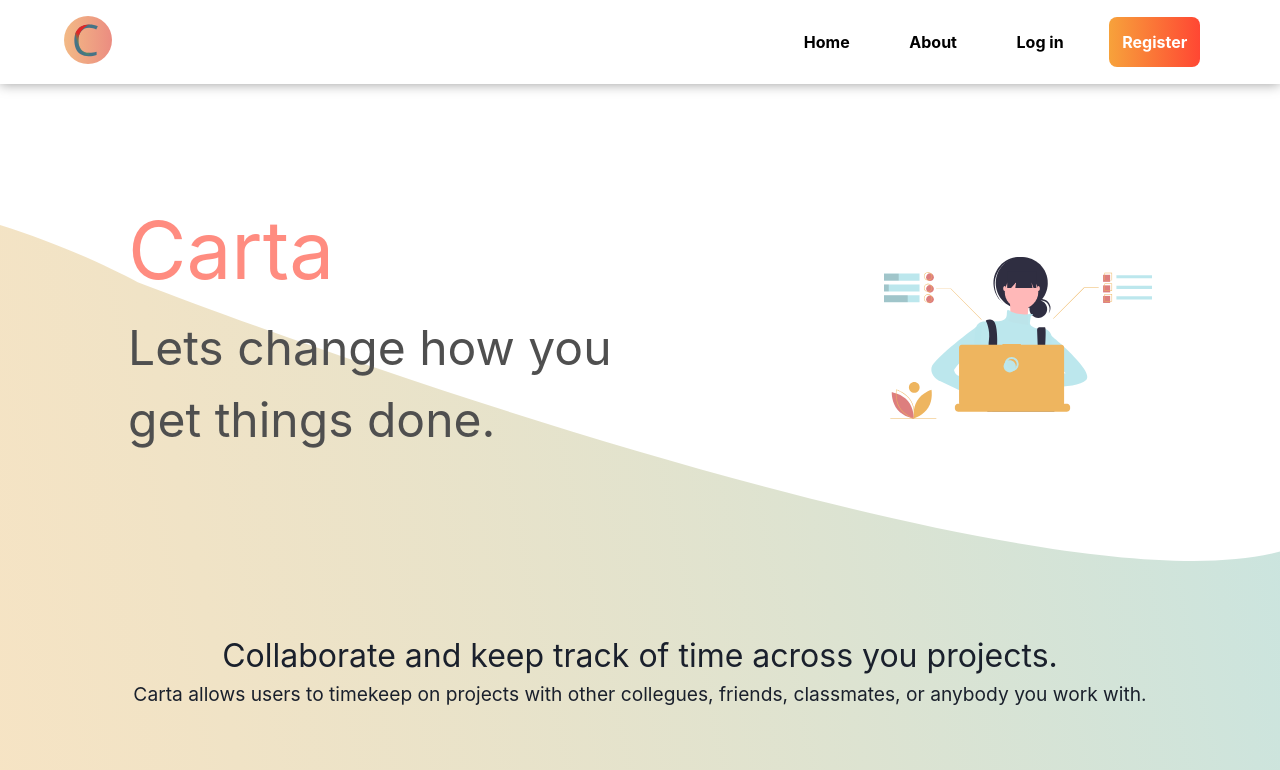
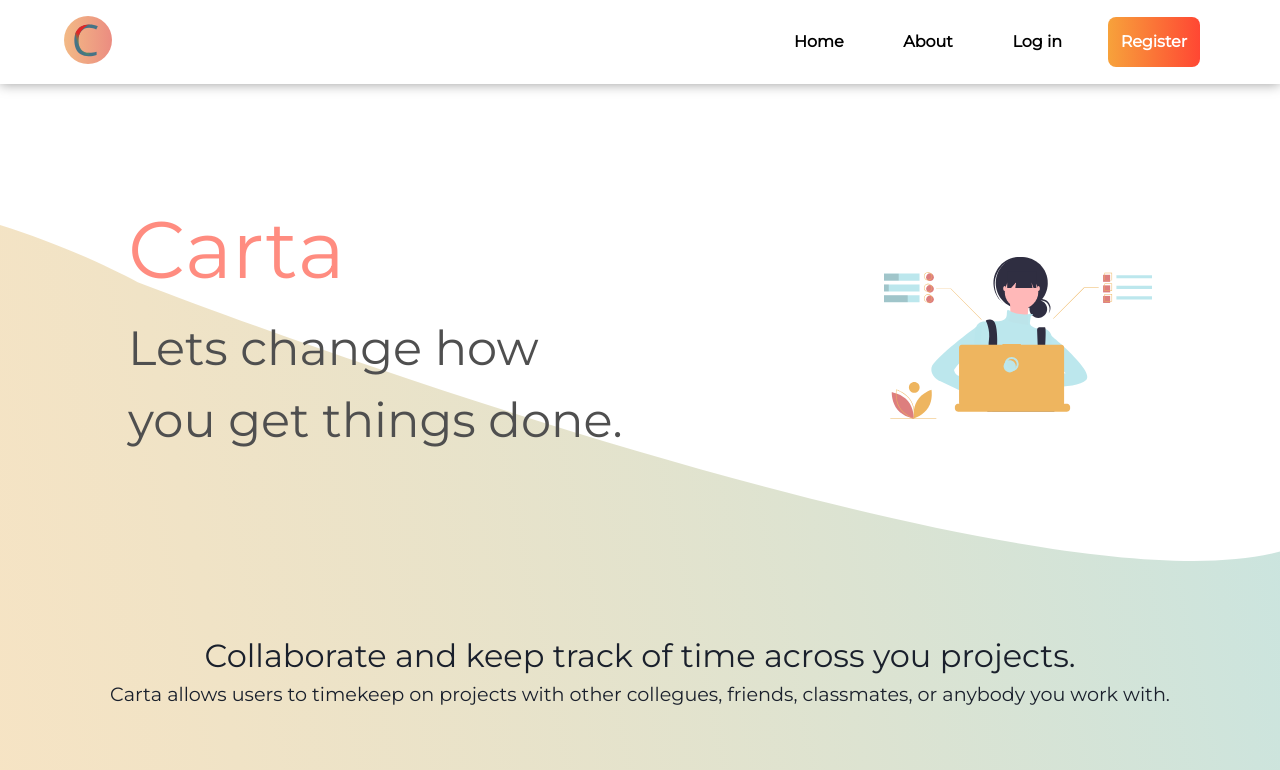
Before and after one commit to jermainejanszen/carta, a Next.js app: page / in a window 1280 px wide. Shown: the top 770 px of the page. Built offline with nearby package versions, Linux system fonts and the light colour scheme.

Commit message:
initial chakra install and theme setup

```diff
--- a/package.json
+++ b/package.json
@@ -11,6 +11,7 @@
     "@chakra-ui/react": "^1.6.4",
     "@emotion/react": "^11.4.0",
     "@emotion/styled": "^11.3.0",
+    "@fontsource/montserrat": "^4.5.0",
     "framer-motion": "^4.1.17",
     "next": "10.1.3",
     "react": "17.0.2",
--- /dev/null
+++ b/theme/components/button.js
@@ -0,0 +1,3 @@
+export default {
+
+};
--- /dev/null
+++ b/theme/fonts.js
@@ -0,0 +1,4 @@
+export default {
+  heading: "Montserrat",
+  body: "Montserrat",
+};
--- /dev/null
+++ b/theme/index.js
@@ -0,0 +1,17 @@
+import { extendTheme } from "@chakra-ui/react";
+
+import fonts from './fonts';
+import styles from "./styles";
+
+// Component style overrides
+import Button from "./components/button";
+
+const overrides = {
+  fonts,
+  styles,
+  components: {
+    Button,
+  },
+};
+
+export default extendTheme(overrides);
--- /dev/null
+++ b/theme/styles.js
@@ -0,0 +1,16 @@
+import { mode } from "@chakra-ui/theme-tools";
+
+export default {
+  global : (props) => ({
+    body : {
+      scrollbarWidth : "none",
+      fontWeight: "thin"
+    },
+    h1 : {
+      fontSize : "3xl",
+    },
+    h2 : {
+      fontSize : "2xl",
+    }
+  }),
+};
```
Also changed, not shown: pages/_app.tsx (+5 -2 lines), 1 other file (tests, documents, lock files or other folders).
